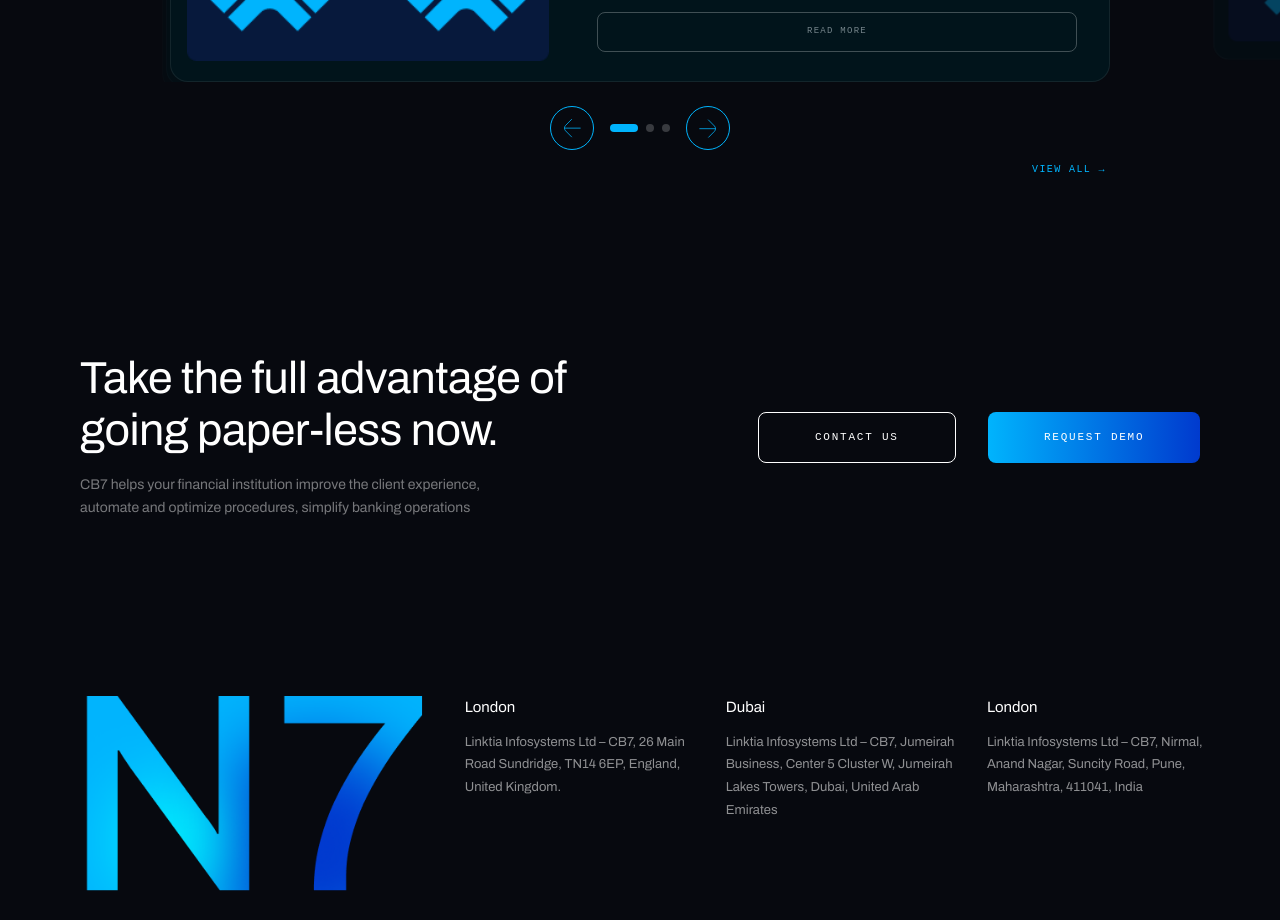
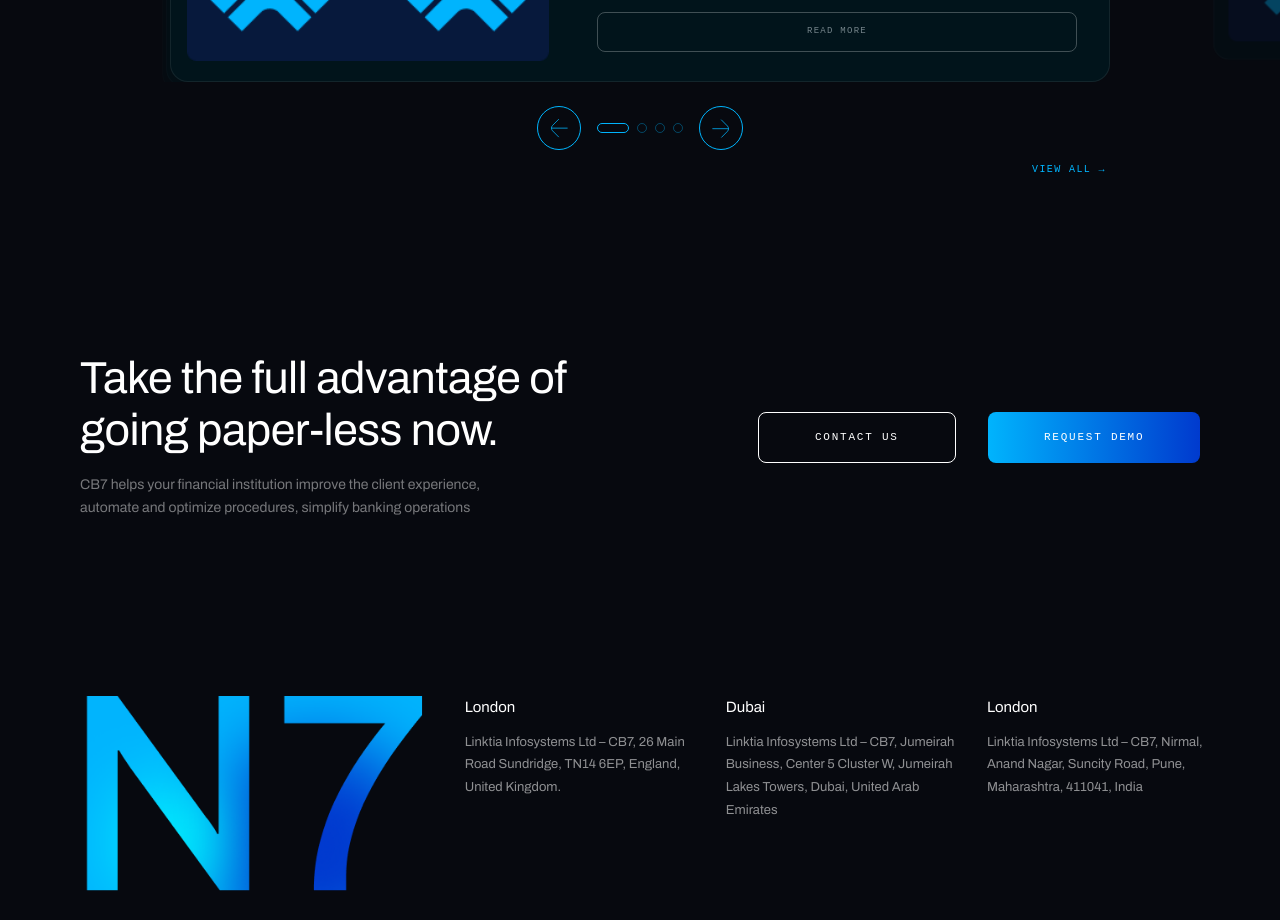
Before and after one commit to NeepunPatil57/Codelinear-Task, a React (Vite) app: page / in a window 1280 px wide. Shown: the part 8160-9080 px from the top of the page. Built offline with nearby package versions, Linux system fonts and the light colour scheme; a web font is replaced by a local one.

Commit message:
feat: add new case study to InsightsSection and update button styles for improved visibility

```diff
--- a/src/components/InsightsSection.tsx
+++ b/src/components/InsightsSection.tsx
@@ -12,6 +12,7 @@ const caseStudies = [
   { tag: 'Getting Started', title: 'How we help brand\nreach out to\nmore people', company: 'Zoomerr' },
   { tag: 'Getting Started', title: 'How we helped\na fintech startup\nscale operations', company: 'Shells' },
   { tag: 'Case Study', title: 'Digital\ntransformation for\nmodern banking', company: 'SmartFinder' },
+  { tag: 'Case Study', title: 'Redefining\ncustomer experience\nin fintech', company: 'Zoomerr' },
 ];
 
 export default function InsightsSection() {
@@ -269,9 +270,10 @@ export default function InsightsSection() {
                   onClick={() => navigate(i)}
                   className="transition-all rounded-full"
                   style={{
-                    width: i === caseIdx ? 28 : 8,
-                    height: 8,
-                    background: i === caseIdx ? '#00B4FD' : 'rgba(255,255,255,0.2)',
+                    width: i === caseIdx ? 32 : 10,
+                    height: 10,
+                    background: 'transparent',
+                    border: `1.5px solid ${i === caseIdx ? '#00B4FD' : 'rgba(0,180,253,0.35)'}`,
                   }}
                 />
               ))}
```
